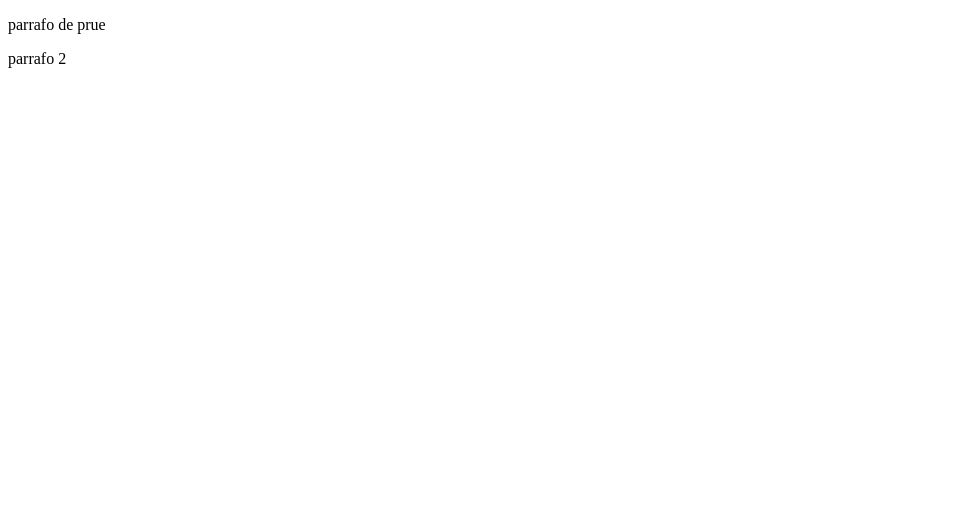
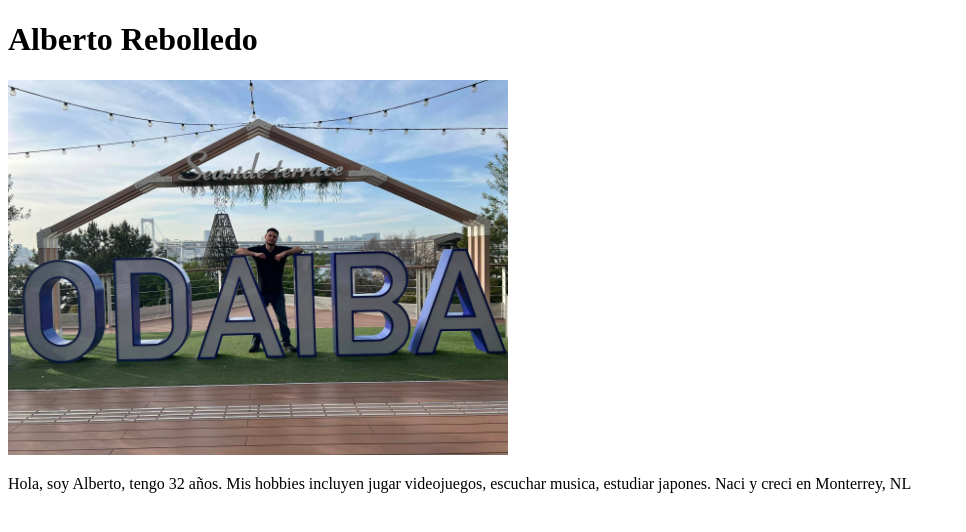
Before and after one commit to deathbeto/ejercicio1, a plain HTML site: page index.html in a window 1280 px wide. Shown: the whole page, without its empty margins (0-966 px from the left). Drawn offline with Linux system fonts and the light colour scheme.

Commit message:
cambios3

```diff
--- a/index.html
+++ b/index.html
@@ -8,8 +8,10 @@
 </head>
 
 <body>
-    <p>parrafo de prue</p>
-    <p>parrafo 2</p>
+    <h1>Alberto Rebolledo</h1>
+    <img src="odaiba.jpg" alt="" width="500px">
+    <p>Hola, soy Alberto, tengo 32 años. Mis hobbies incluyen jugar videojuegos, escuchar musica, estudiar japones. Naci
+        y creci en Monterrey, NL</p>
 </body>
 
 </html>
```
